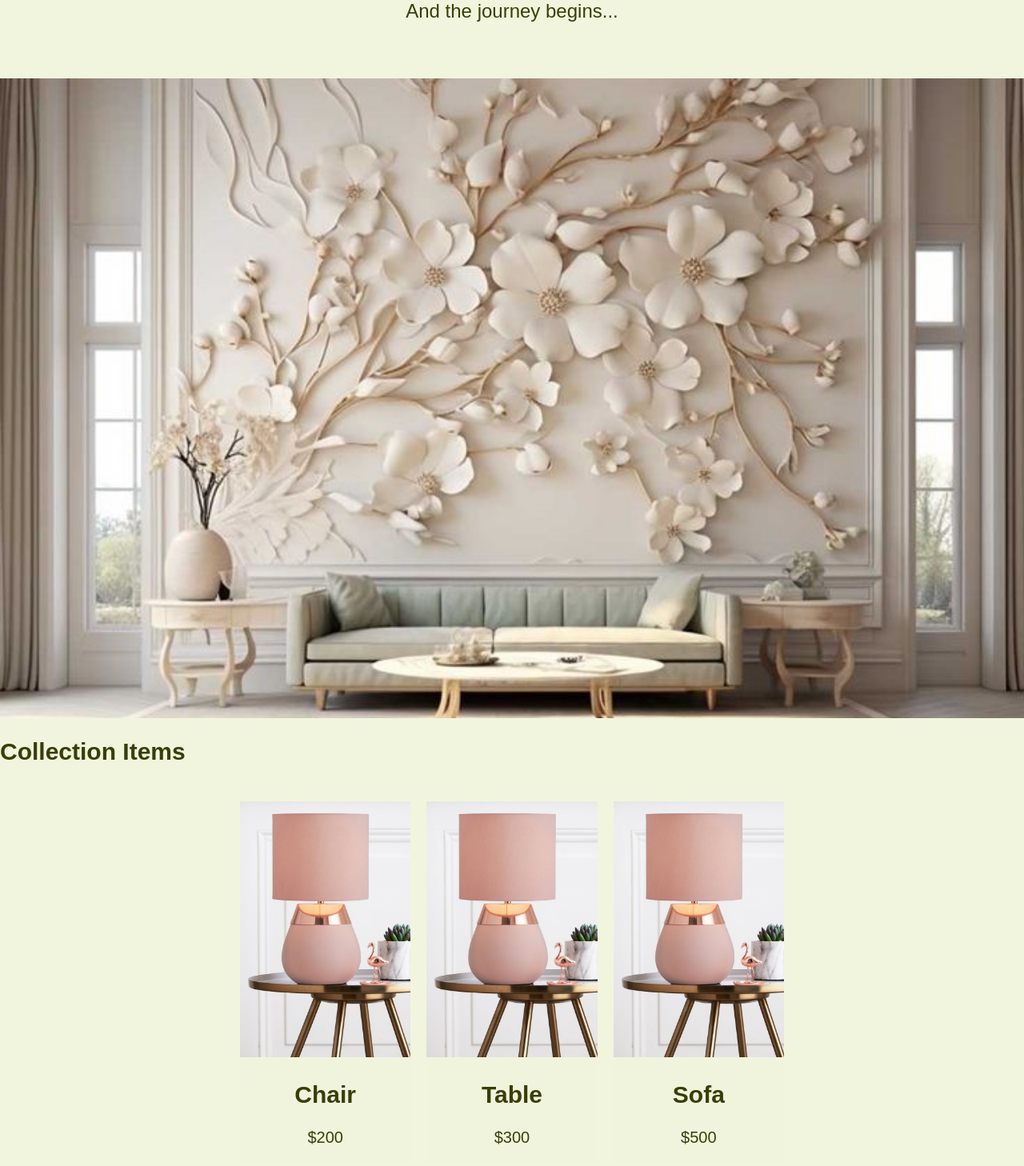
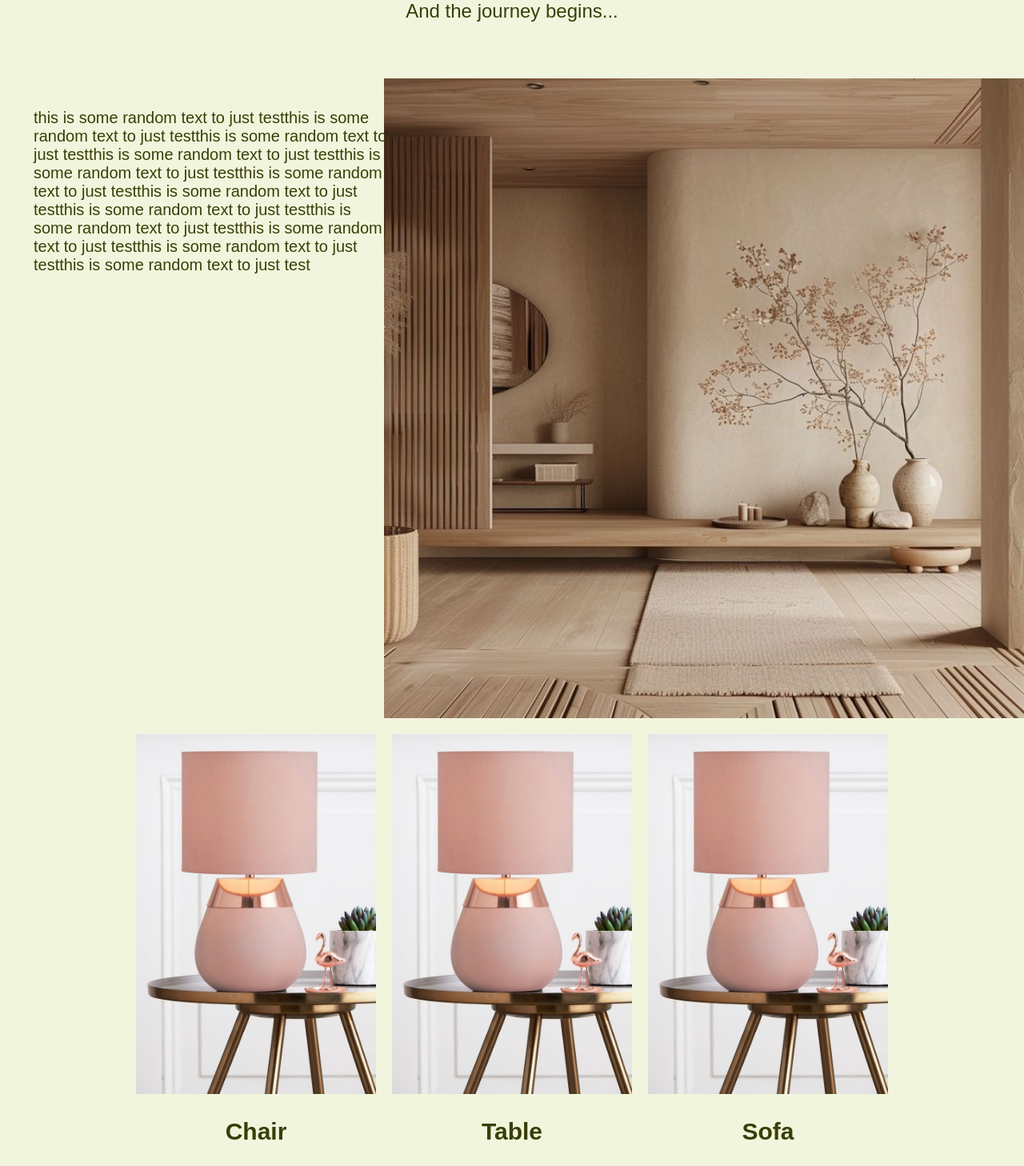
Before and after one commit to rhythm1124/Abode, a React (Create React App) app: page /login in a window 1280 px wide. Shown: the part 1220-2678 px from the top of the page at 80% size. Built offline with nearby package versions, Linux system fonts and the light colour scheme; the HTML template or start-up script is replaced by a standard one.

Commit message:
nav+main+assets

```diff
--- a/src/components/main.css
+++ b/src/components/main.css
@@ -1,10 +1,38 @@
+.main{
+    background-color: none;
+}
+
 .parallax {
     height: 100vh;
-    background-image: url('../assets/main1.jpeg');
+    background-image: url('../assets/main-img2.jpeg');
     background-attachment: fixed;
     background-size: cover;
     background-position: center;
   }
+.parallax3{
+    height: 100vh;
+    background-image: url('../assets/main2.jpeg');
+    background-attachment: fixed;
+    background-size: cover;
+    background-position: center;
+}
+.bg-img{
+    height: 100vh;
+    background-image: url('../assets/main-img.jpeg');
+    background-attachment: fixed;
+    background-size: contain;
+    background-repeat: no-repeat;
+    background-position: right;
+}
+
+.info{
+    text-align: left;
+    background-color: none;
+    background-size: contain;
+    padding: 18px 22px;
+    margin-left: 20px;
+    margin-right: 60%;
+}
 
   .content {
     padding: 50px 0;
@@ -34,18 +62,17 @@
   }
 
   .grid-item {
-    background-color: #f1f4dd;
+    /* background-color: #f1f4dd; */
     text-align: center;
   }
 
   .grid-img {
     max-width: 100%;
-    height: 320px;
+    height: 450px;
   }
 
   footer {
-    background-color: #333;
-    color: #fff;
+    background-color: #eeefe6;
     padding: 20px 0;
     text-align: center;
   }
@@ -57,17 +84,6 @@
   }
 
   .footer-links a {
-    color: #fff;
     text-decoration: none;
     margin-right: 20px;
   }
-
-  .social-links a {
-    color: #fff;
-    text-decoration: none;
-    margin-right: 10px;
-  }
-
-  .social-links i {
-    font-size: 1.5rem;
-  }
--- a/src/components/main.js
+++ b/src/components/main.js
@@ -60,9 +60,16 @@ function Main() {
         </div>
       </div>
 
-      <div className="parallax"></div>
+      <div className="bg-img">
+      <div className="info">
+        <p>
+            this is some random text to just testthis is some random text to just testthis is some random text to just testthis is some random text to just testthis is some random text to just testthis is some random text to just testthis is some random text to just testthis is some random text to just testthis is some random text to just testthis is some random text to just testthis is some random text to just testthis is some random text to just test
+        </p>
+        </div>
+      </div>
 
-      <h2>Collection Items</h2>
+
+      {/* <h2>Collection Items</h2> */}
 
       <div className="grid-container">
         <div className="container">
@@ -99,22 +106,20 @@ function Main() {
         </div>
       </div>
 
-      <div className="parallax"></div>
+      <div className="parallax3"></div>
 
       <footer>
         <div className="footer-container">
-          <div className="footer-links">
-            <a href="#contact">Contact Us</a>
-            <a href="#login">Login</a>
-            <a href="#signup">Sign Up</a>
-            <a href="#home">Home</a>
-            <a href="#collection">Collection</a>
-          </div>
-          <div className="social-links">
-            <a href="#facebook"><i className="fab fa-facebook"></i></a>
-            <a href="#twitter"><i className="fab fa-twitter"></i></a>
-            <a href="#instagram"><i className="fab fa-instagram"></i></a>
-          </div>
+          <ul>
+            <li>Collection</li>
+            <li>Contact Us</li>
+            <li>Cart</li>
+            <li>Logout</li>
+            <li>SignUp</li>
+            <li>Socials</li>
+            <li>Collection</li>
+            <li>Collection</li>
+          </ul>
         </div>
       </footer>
     </div>
--- a/src/components/navbar.css
+++ b/src/components/navbar.css
@@ -8,7 +8,8 @@
     position: fixed;
 
     background-color: #f1f5dd;
-    opacity: 0.5;
+    opacity: 0.8;
+    box-shadow: 0 2px 2px -2px rgba(0,0,0,.2);
     justify-content: space-between;
     align-items:center;
     width: 100%;
```
Also changed, not shown: src/assets/main-img2.jpeg (added).
